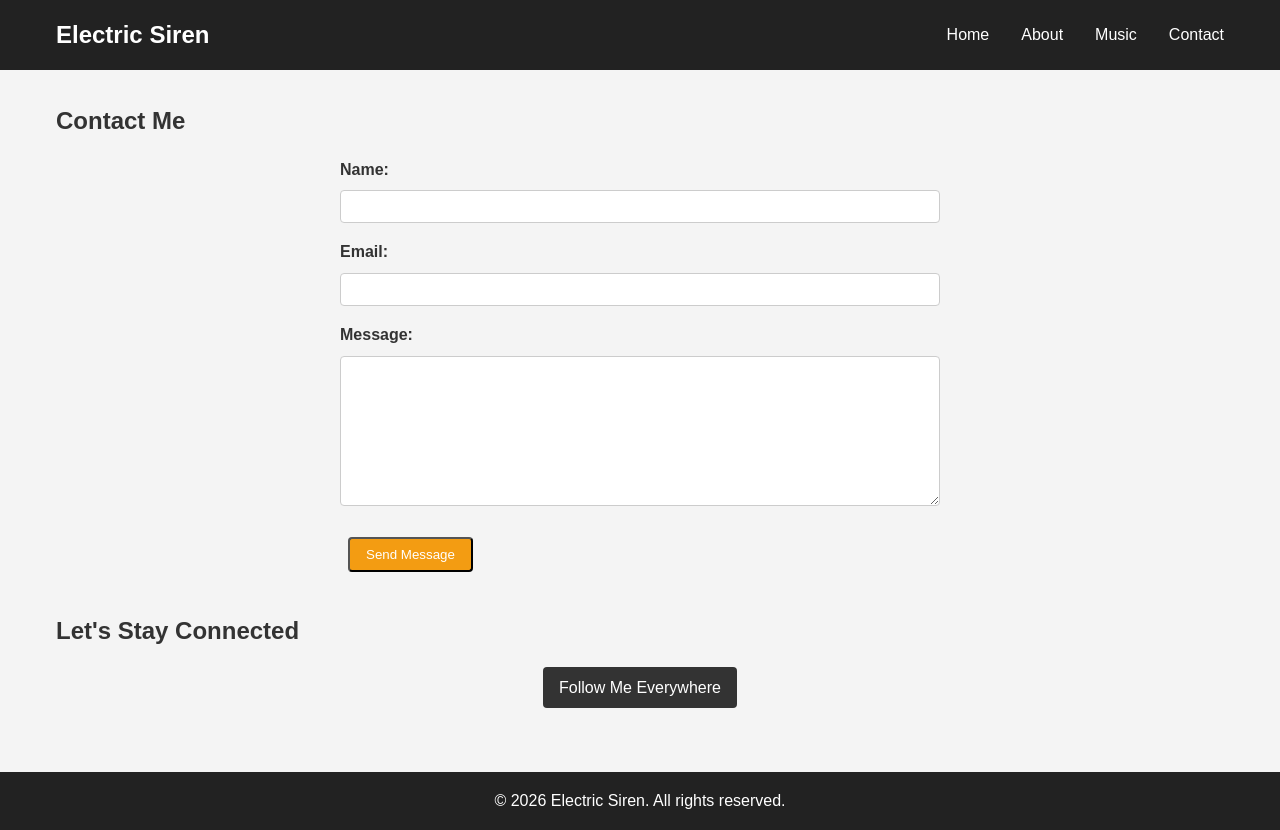
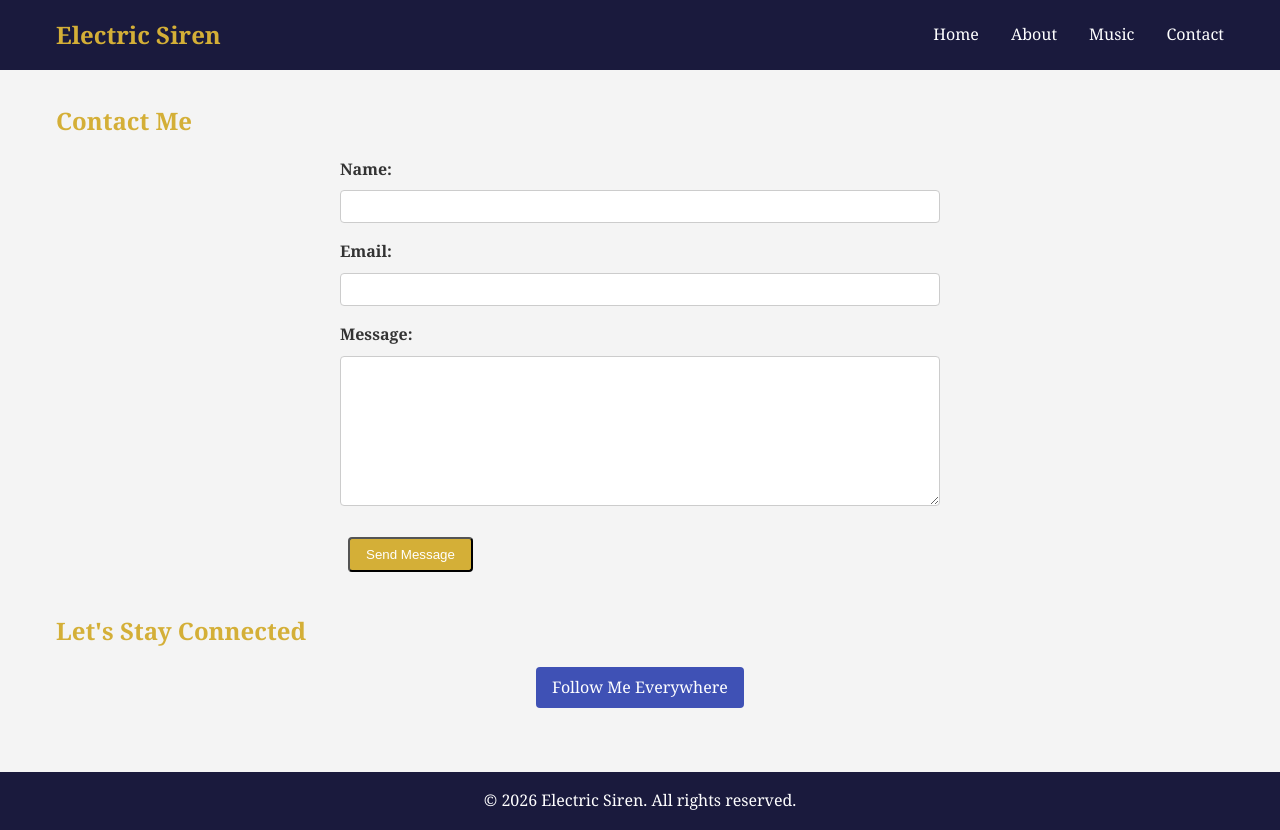
Before and after one commit to AidenAC/aidenac.github.io, a plain HTML site: page contact.html in a window 1280 px wide. Drawn offline with Linux system fonts and the light colour scheme.

Commit message:
updated color palette and font

```diff
--- a/css/styles.css
+++ b/css/styles.css
@@ -6,10 +6,10 @@
 }
 
 body {
-    font-family: 'Arial', sans-serif;
+    font-family: 'Georgia', serif;
     line-height: 1.6;
-    color: #333;
-    background-color: #f4f4f4;
+    color: #333333;
+    background-color: #F4F4F4;
 }
 
 a {
@@ -19,7 +19,7 @@ a {
 
 /* Header and Navigation */
 header {
-    background-color: #222;
+    background-color: #1A1A3D;
     color: #fff;
     padding: 1rem 0;
 }
@@ -36,6 +36,7 @@ nav {
 .logo {
     font-size: 1.5rem;
     font-weight: bold;
+    color: #D4AF37;
 }
 
 .nav-links {
@@ -53,7 +54,7 @@ nav {
 }
 
 .nav-links a:hover {
-    color: #f39c12;
+    color: #D4AF37;
 }
 
 .hamburger {
@@ -83,12 +84,13 @@ section {
 
 h1, h2, h3 {
     margin-bottom: 1rem;
+    color: #D4AF37;
 }
 
 #hero {
     text-align: center;
     padding: 4rem 0;
-    background-color: #333;
+    background-color: #1A1A3D;
     color: #fff;
 }
 
@@ -125,7 +127,7 @@ h1, h2, h3 {
 
 .btn {
     display: inline-block;
-    background-color: #f39c12;
+    background-color: #D4AF37;
     color: #fff;
     padding: 0.5rem 1rem;
     border-radius: 4px;
@@ -134,7 +136,7 @@ h1, h2, h3 {
 }
 
 .btn:hover {
-    background-color: #e67e22;
+    background-color: #B8860B;
 }
 
 /* Contact Form */
@@ -169,7 +171,7 @@ textarea {
 }
 
 .social-link {
-    background-color: #333;
+    background-color: #3F51B5;
     color: #fff;
     padding: 0.5rem 1rem;
     border-radius: 4px;
@@ -177,12 +179,12 @@ textarea {
 }
 
 .social-link:hover {
-    background-color: #555;
+    background-color: #303F9F;
 }
 
 /* Footer */
 footer {
-    background-color: #222;
+    background-color: #1A1A3D;
     color: #fff;
     text-align: center;
     padding: 1rem 0;
```
